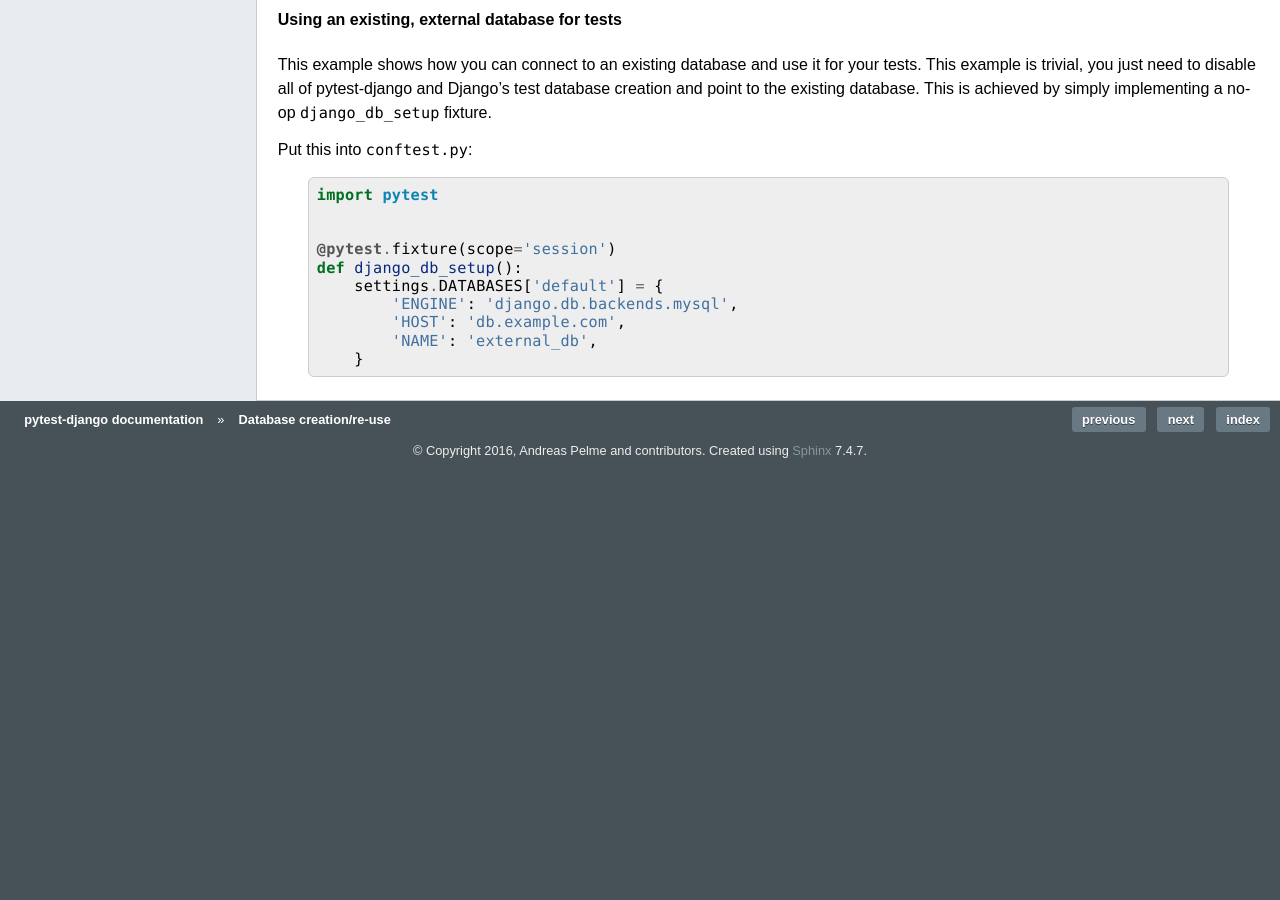
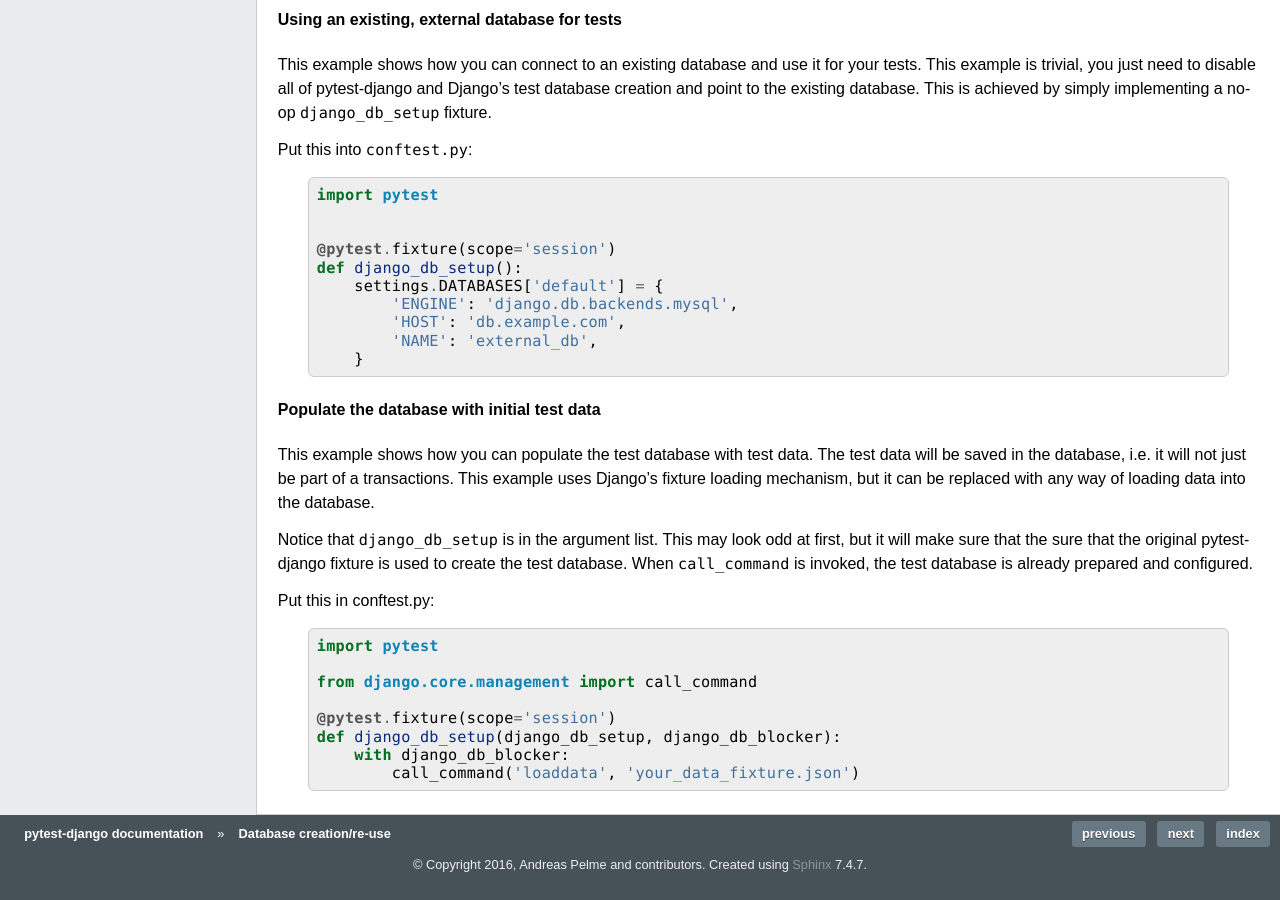
Before and after one commit to pytest-dev/pytest-django, a Sphinx documentation site: the page built from docs/database.rst, in a window 1280 px wide and 900 px high, scrolled down 5654 px. Built offline with Sphinx 7.4.7, drawn with Linux system fonts in a browser that asks for light colours; cross-references to code outside the pages are shown as plain code; before the commit the page ends 6140 px from its top, so only the background shows below that; some of the changed text lies outside the part shown.

Commit message:
Document how data can be loaded once into the test database.
Refs #105, #243.

```diff
--- a/docs/database.rst
+++ b/docs/database.rst
@@ -333,3 +333,29 @@ Put this into ``conftest.py``::
             'HOST': 'db.example.com',
             'NAME': 'external_db',
         }
+
+
+Populate the database with initial test data
+""""""""""""""""""""""""""""""""""""""""""""
+
+This example shows how you can populate the test database with test data. The
+test data will be saved in the database, i.e. it will not just be part of a
+transactions. This example uses Django's fixture loading mechanism, but it can
+be replaced with any way of loading data into the database.
+
+Notice that :fixture:`django_db_setup` is in the argument list. This may look
+odd at first, but it will make sure that the sure that the original
+pytest-django fixture is used to create the test database. When
+``call_command`` is invoked, the test database is already prepared and
+configured.
+
+Put this in conftest.py::
+
+    import pytest
+
+    from django.core.management import call_command
+
+    @pytest.fixture(scope='session')
+    def django_db_setup(django_db_setup, django_db_blocker):
+        with django_db_blocker:
+            call_command('loaddata', 'your_data_fixture.json')
```
